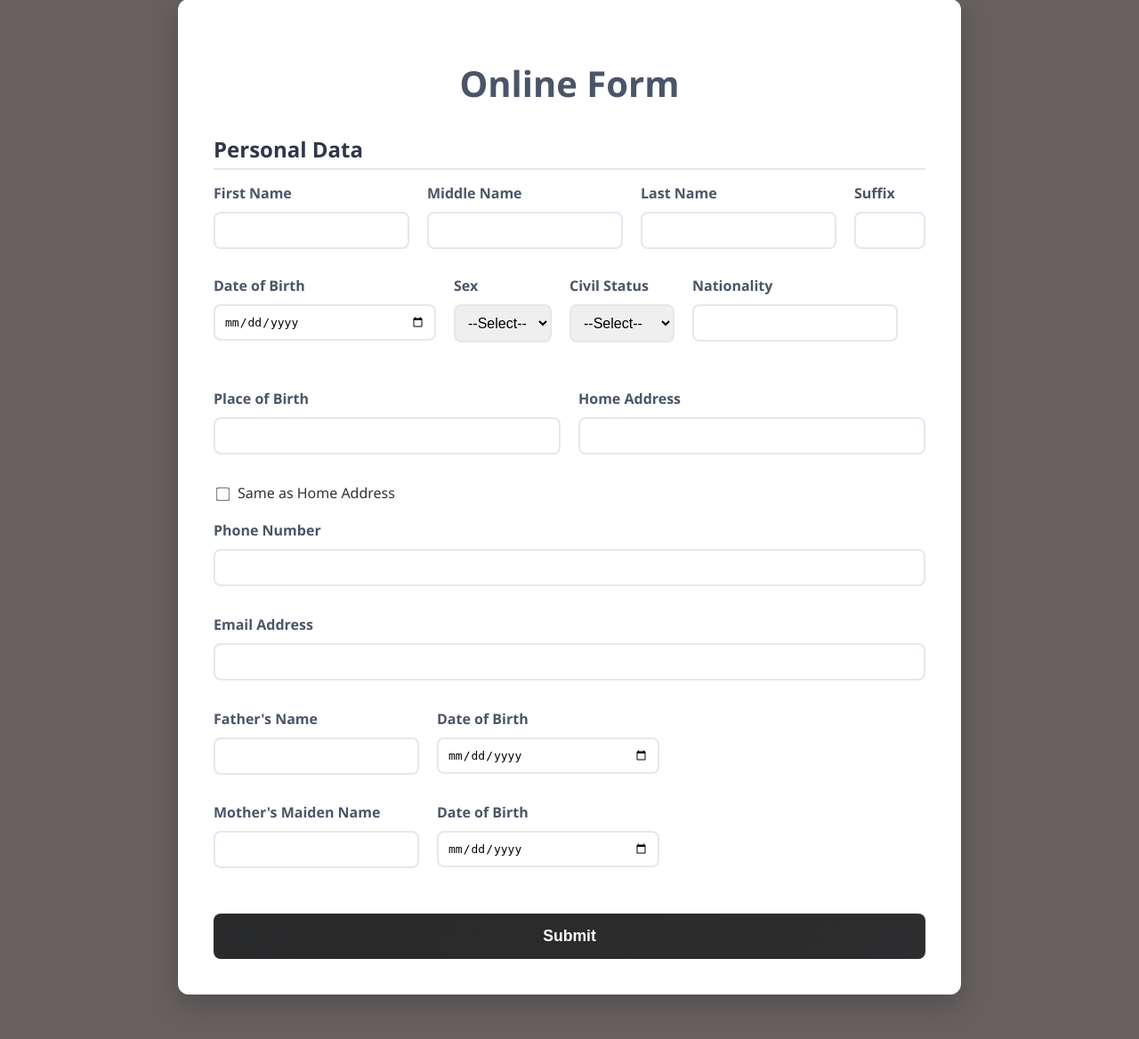
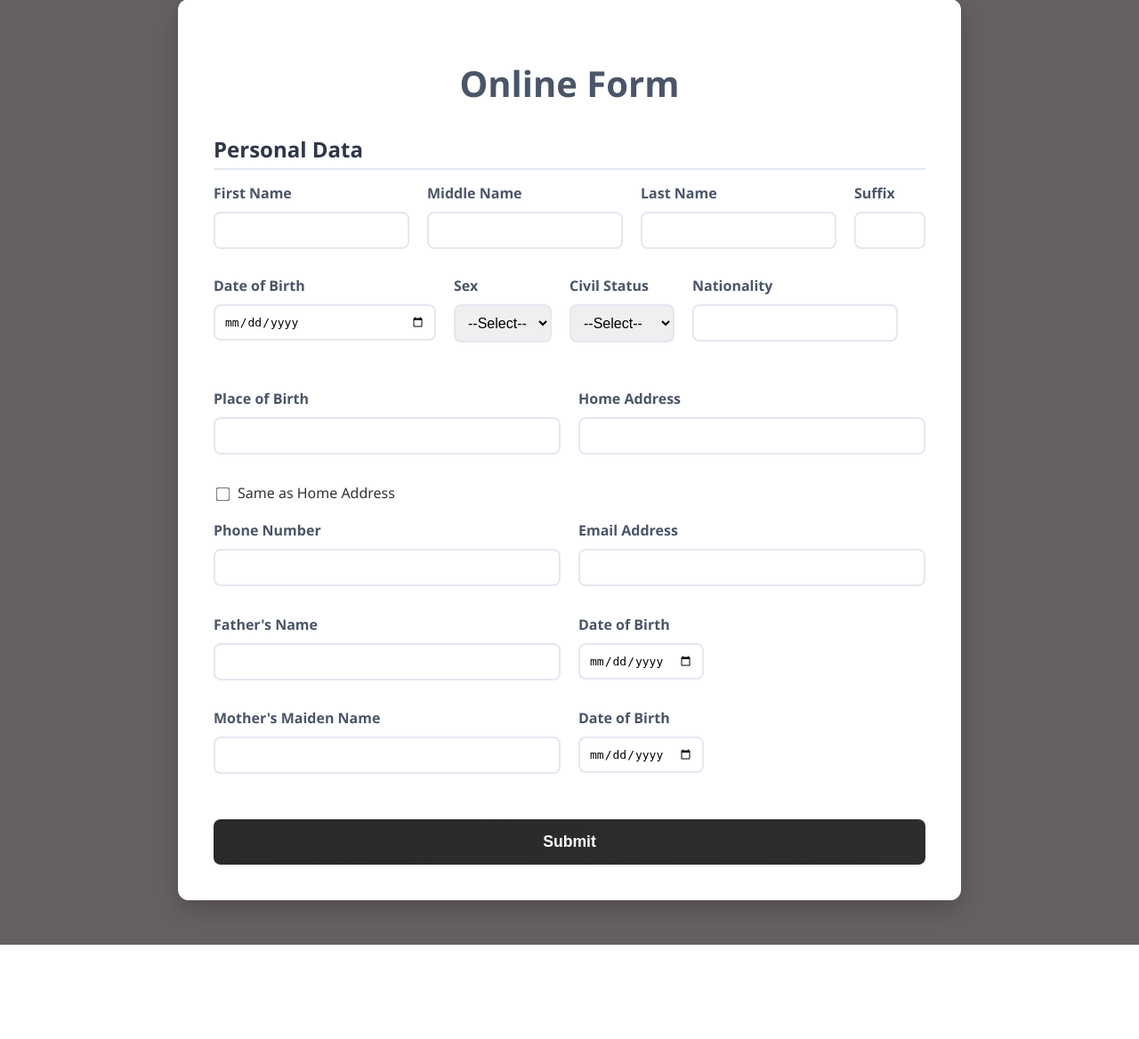
Before and after one commit to sabonhumot/OnlineFormConversion, a PHP site: page / in a window 1280 px wide. Shown: the part 51-1219 px from the top of the page at 89% size. After the commit the page ends 1113 px from the top, so only its background shows below. Run offline with PHP 8.4, Linux system fonts and the light colour scheme.

Commit message:
lacking beneficiaries

```diff
--- a/index.php
+++ b/index.php
@@ -91,7 +91,7 @@
                 <input type="checkbox" id="sameAdd" name="sameAdd">Same as Home Address
             </div>
 
-
+    <div class="contacts-row">
         <div class="input-field">
             <label for="pNum">Phone Number</label>
             <input type="pNum" id="pNum" name="pNum"><br>
@@ -102,31 +102,31 @@
             <input type="email" id="emailAdd" name="emailAdd"><br>
             <span id="emailAddError" class="error"></span><br>
         </div>
-
+    </div>
 
         <div class="name-row">
                 <div class="input-field">
-                    <label for="firstName">Father's Name</label>
-                    <input type="text" id="firstName" name="fname">
-                    <span id="fnameError" class="error"></span>
+                    <label for="fatherName">Father's Name</label>
+                    <input type="text" id="fatherName" name="fatherName">
+                    <span id="fatherNameError" class="error"></span>
                 </div>
                 <div class="input-field">
-                    <label for="dob">Date of Birth</label>
-                    <input type="date" id="dob" name="dob"><br>
-                    <span id="dobError" class="error"></span><br>
+                    <label for="fdob">Date of Birth</label>
+                    <input type="date" id="fdob" name="fdob"><br>
+                    <span id="fdobError" class="error"></span><br>
                 </div>
         </div>
 
             <div class="name-row">
                 <div class="input-field">
-                    <label for="firstName">Mother's Maiden Name</label>
-                    <input type="text" id="firstName" name="fname">
-                    <span id="fnameError" class="error"></span>
+                    <label for="motherName">Mother's Maiden Name</label>
+                    <input type="text" id="motherName" name="motherName">
+                    <span id="motherNameError" class="error"></span>
                 </div>
                 <div class="input-field">
-                    <label for="dob">Date of Birth</label>
-                    <input type="date" id="dob" name="dob"><br>
-                    <span id="dobError" class="error"></span><br>
+                    <label for="mdob">Date of Birth</label>
+                    <input type="date" id="mdob" name="mdob"><br>
+                    <span id="mdobError" class="error"></span><br>
                 </div>
             </div>
 
--- a/script.js
+++ b/script.js
@@ -110,6 +110,48 @@ function validateForm() {
         isValid = false;
     }
 
+    let fatherName = document.forms["onlineForm"]["fatherName"].value;
+    if (fatherName == "") {
+        document.getElementById("fatherNameError").textContent = "Father's name must be filled out";
+        document.getElementById("fatherNameError").style.color = "red";
+        document.getElementById("fatherName").style.borderColor = "red";
+        isValid = false;
+    }
+
+    let motherName = document.forms["onlineForm"]["motherName"].value;
+    if (motherName == "") {
+        document.getElementById("motherNameError").textContent = "Mother's name must be filled out";
+        document.getElementById("motherNameError").style.color = "red";
+        document.getElementById("motherName").style.borderColor = "red";
+        isValid = false;
+    }
+
+    let fdob = document.forms["onlineForm"]["fdob"].value;
+    if (fdob == "") {
+        document.getElementById("fdobError").textContent = "Father's date of birth must be filled out";
+        document.getElementById("fdobError").style.color = "red";
+        document.getElementById("fdob").style.borderColor = "red";
+        isValid = false;
+    } else if(fdob > today.toISOString().split('T')[0]) {
+        document.getElementById("fdobError").textContent = "Father's date of birth cannot be in the future";
+        document.getElementById("fdobError").style.color = "red";
+        document.getElementById("fdob").style.borderColor = "red";
+        isValid = false;
+    }
+
+    let mdob = document.forms["onlineForm"]["mdob"].value;
+    if (mdob == "") {
+        document.getElementById("mdobError").textContent = "Mother's date of birth must be filled out";
+        document.getElementById("mdobError").style.color = "red";
+        document.getElementById("mdob").style.borderColor = "red";
+        isValid = false;
+    } else if(mdob > today.toISOString().split('T')[0]) {
+        document.getElementById("mdobError").textContent = "Mother's date of birth cannot be in the future";
+        document.getElementById("mdobError").style.color = "red";
+        document.getElementById("mdob").style.borderColor = "red";
+        isValid = false;
+    }
+
     return isValid;
 }
 
--- a/styles.css
+++ b/styles.css
@@ -61,7 +61,23 @@ h2 {
     justify-content: space-between;
 }
 
+.contacts-row {
+    display: flex;
+    flex-direction: row;
+    gap: 20px;
+    justify-content: space-between;
+}
+
+
+#pNum, #emailAdd {
+    width: 390px;
+}
+
 #pofbirth, #homeAdd {
+    width: 390px;
+}
+
+#fatherName, #motherName {
     width: 390px;
 }
 
```
Also changed, not shown: submit.php (+12 -2 lines).
